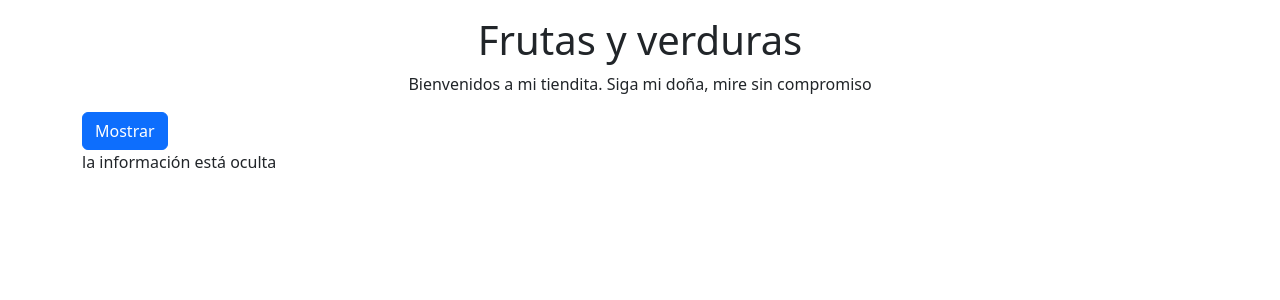
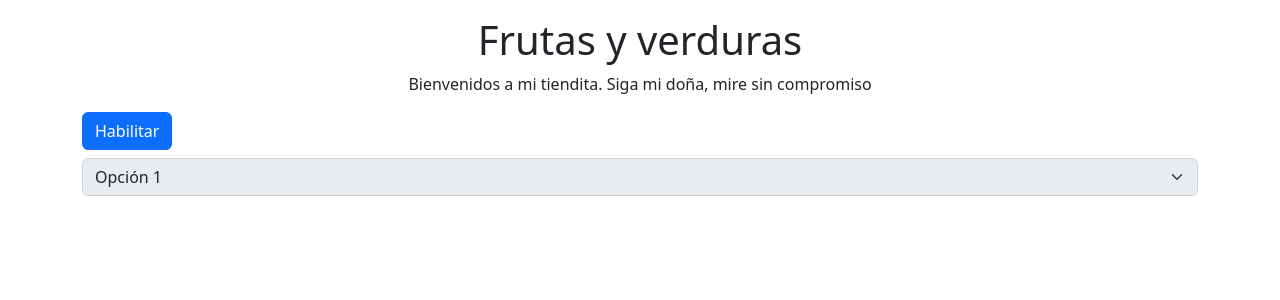
Before and after one commit to samusinho/angular-basics, an Angular app: page / in a window 1280 px wide. Shown: the top 300 px of the page. Built offline with nearby package versions, Linux system fonts and the light colour scheme.

Commit message:
binding por atributo y evento

```diff
--- a/src/app/home/home.component.html
+++ b/src/app/home/home.component.html
@@ -6,7 +6,19 @@
     </p>
 </div>
 <div class="container">
-    <button class="btn btn-primary" (click)="onClickButton()">{{btnText}}</button>
+    <div class="mb-2">
+        <button
+        class="btn btn-primary"
+        (click)="onClickButton()">{{btnText}}</button>
+    </div>
 
-    <p>{{infoText}}</p>
+    <div>
+        <select
+        class="form-select"
+        [disabled]="disabled">
+            <option value="1">Opción 1</option>
+            <option value="1">Opción 2</option>
+            <option value="1">Opción 3</option>
+        </select>
+    </div>
 </div>
--- a/src/app/home/home.component.ts
+++ b/src/app/home/home.component.ts
@@ -9,17 +9,15 @@ export class HomeComponent implements OnInit {
 
   constructor() { }
   title = "Frutas y verduras"
-  btnText = "Mostrar"
-  infoText = "la información está oculta"
-  infoHidden = true;
+  btnText = "Habilitar"
+  disabled = true;
 
   ngOnInit(): void {
   }
 
   onClickButton() {
-    this.infoHidden = !this.infoHidden;
-    this.btnText = this.infoHidden ? "Mostrar" : "Ocultar"
-    this.infoText = this.infoHidden ? "la información está oculta" : "La información ya no está oculta"
+    this.disabled = !this.disabled;
+    this.btnText = this.disabled ? "Habilitar" : "Deshabilitar"
   }
 
 }
```
